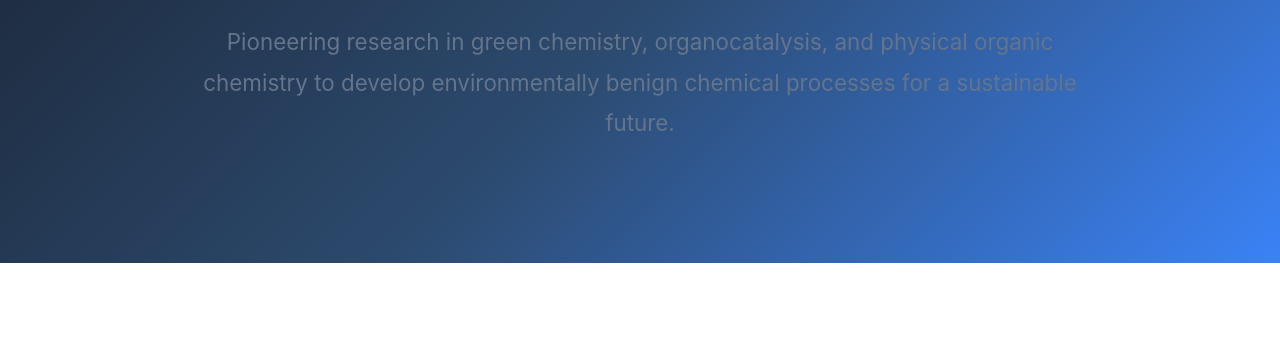
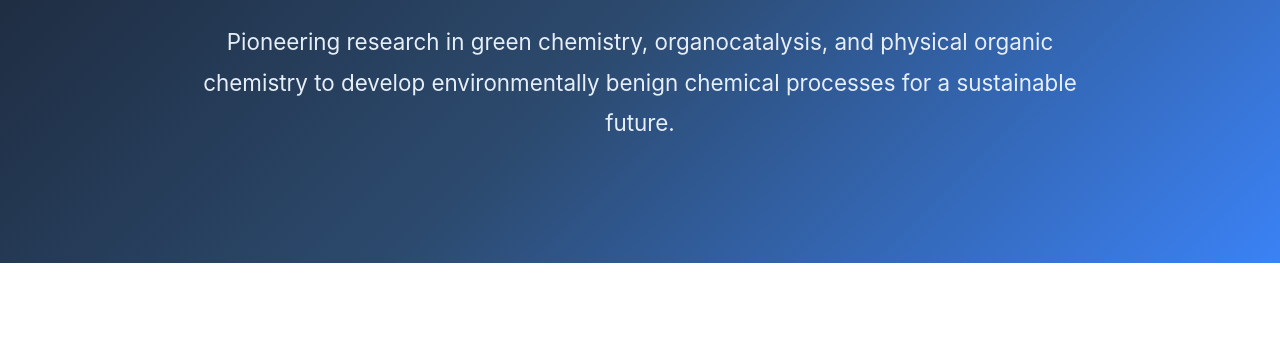
Before and after one commit to hyperslope/RPPnitbhopal, a website: page public/index.html in a window 1280 px wide. Shown: the part 415-755 px from the top of the page. Drawn offline with Linux system fonts and the light colour scheme; no server answers.

Commit message:
Update index.html

```diff
--- a/public/index.html
+++ b/public/index.html
@@ -31,6 +31,7 @@
             /* Text Colors */
             --text-dark: #1e293b;
             --text-light: #64748b;
+			--text-extra: #E6EEF9;
 
             /* Other Colors */
             --border-color: #e2e8f0;
@@ -305,7 +306,7 @@
         p {
             margin-bottom: 20px;
             font-size: 1.05em;
-            color: var(--text-light);
+            color: var(--text-extra);
             line-height: 1.8;
         }
 
@@ -2198,4 +2199,5 @@ function setupNavigation() {
         }
     </script>
 </body>
+
 </html>
```
